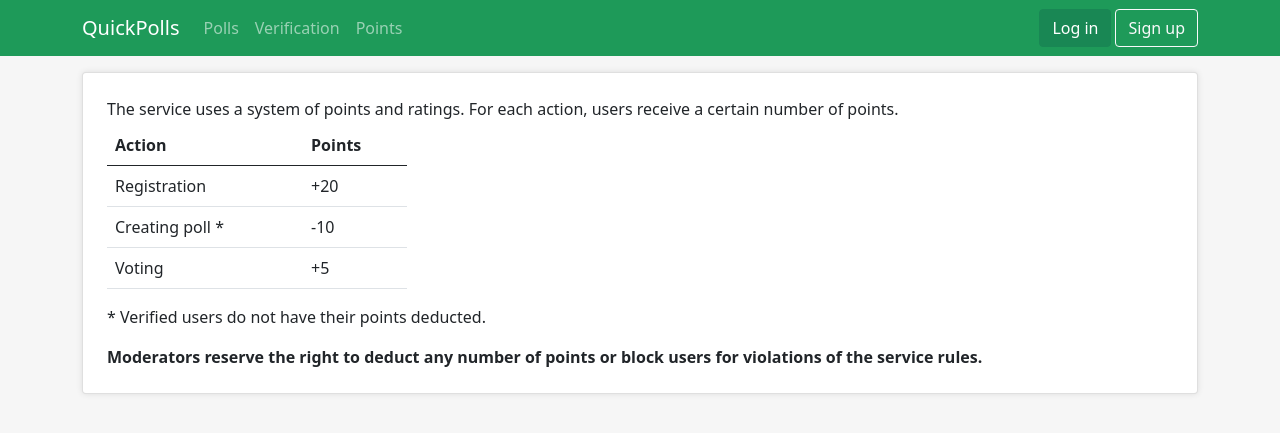
After one commit to EnterKeeper/learnen, a Flask app: page /points in a window 1280 px wide. The commit adds this page. Shown: the top 433 px of the page. Run offline with Flask 2, Linux system fonts and the light colour scheme; parts of the project's set-up code (start-up, migrations or seed data) failed here and were passed over; some libraries are stand-ins or nearby versions.

Commit message:
Points and verification pages

```diff
--- a/static/css/styles.css
+++ b/static/css/styles.css
@@ -8,6 +8,11 @@ body {
 
 .navbar {
     background-color: #1e9a59;
+}
+
+
+.points-table {
+    width: 300px;
 }
 
 
--- a/templates/base.html
+++ b/templates/base.html
@@ -33,6 +33,12 @@
                 <ul class="navbar-nav me-auto">
                     <li class="nav-item">
                         <a class="nav-link" href="{{ url_for("polls.polls_list") }}">Polls</a>
+                    </li>
+                    <li class="nav-item">
+                        <a class="nav-link" href="{{ url_for("users.verification_info") }}">Verification</a>
+                    </li>
+                    <li class="nav-item">
+                        <a class="nav-link" href="{{ url_for("users.points_info") }}">Points</a>
                     </li>
                 </ul>
                 <div class="d-flex">
--- /dev/null
+++ b/templates/points.html
@@ -0,0 +1,31 @@
+{% extends "base.html" %}
+
+{% block content %}
+    <div class="card p-4">
+        <div class="mb-1">The service uses a system of points and ratings. For each action, users receive a certain number of points.</div>
+        <table class="table points-table">
+            <thead>
+                <tr>
+                    <th scope="col">Action</th>
+                    <th scope="col">Points</th>
+                </tr>
+            </thead>
+            <tbody>
+                <tr>
+                    <td>Registration</td>
+                    <td>+{{ points.register }}</td>
+                </tr>
+                <tr>
+                    <td>Creating poll *</td>
+                    <td>{{ points.create_poll }}</td>
+                </tr>
+                <tr>
+                    <td>Voting</td>
+                    <td>+{{ points.vote }}</td>
+                </tr>
+            </tbody>
+        </table>
+        <div>* <a>Verified</a> users do not have their points deducted.</div>
+        <div class="mt-3 fw-bold">Moderators reserve the right to deduct any number of points or block users for violations of the service rules.</div>
+    </div>
+{% endblock %}
--- a/views/users.py
+++ b/views/users.py
@@ -3,7 +3,7 @@ from flask_jwt_extended import set_access_cookies, set_refresh_cookies, unset_jw
     get_jwt_identity, create_access_token, current_user
 
 from api.tools import errors
-from api.models.users import groups, ModeratorGroup, AdminGroup
+from api.models.users import Points, groups, ModeratorGroup, AdminGroup
 from forms.user import RegisterForm, LoginForm, UserProfileForm, UserEmailForm, UserChangePasswordForm, UserChangeGroupForm, UserChangePointsForm
 from tools.api_requests import ApiGet, ApiPost, ApiPut
 from tools.images import save_image
@@ -12,6 +12,20 @@ blueprint = Blueprint(
     "users",
     __name__,
 )
+
+
+@blueprint.route("/points")
+@jwt_required(optional=True)
+def points_info():
+    title = "Points"
+    return render_template("points.html", title=title, points=Points)
+
+
+@blueprint.route("/verification")
+@jwt_required(optional=True)
+def verification_info():
+    title = "Verification"
+    return render_template("verification.html", title=title)
 
 
 @blueprint.route("/register", methods=["GET", "POST"])
```
Also changed, not shown: templates/verification.html (added, +17 -0 lines).
